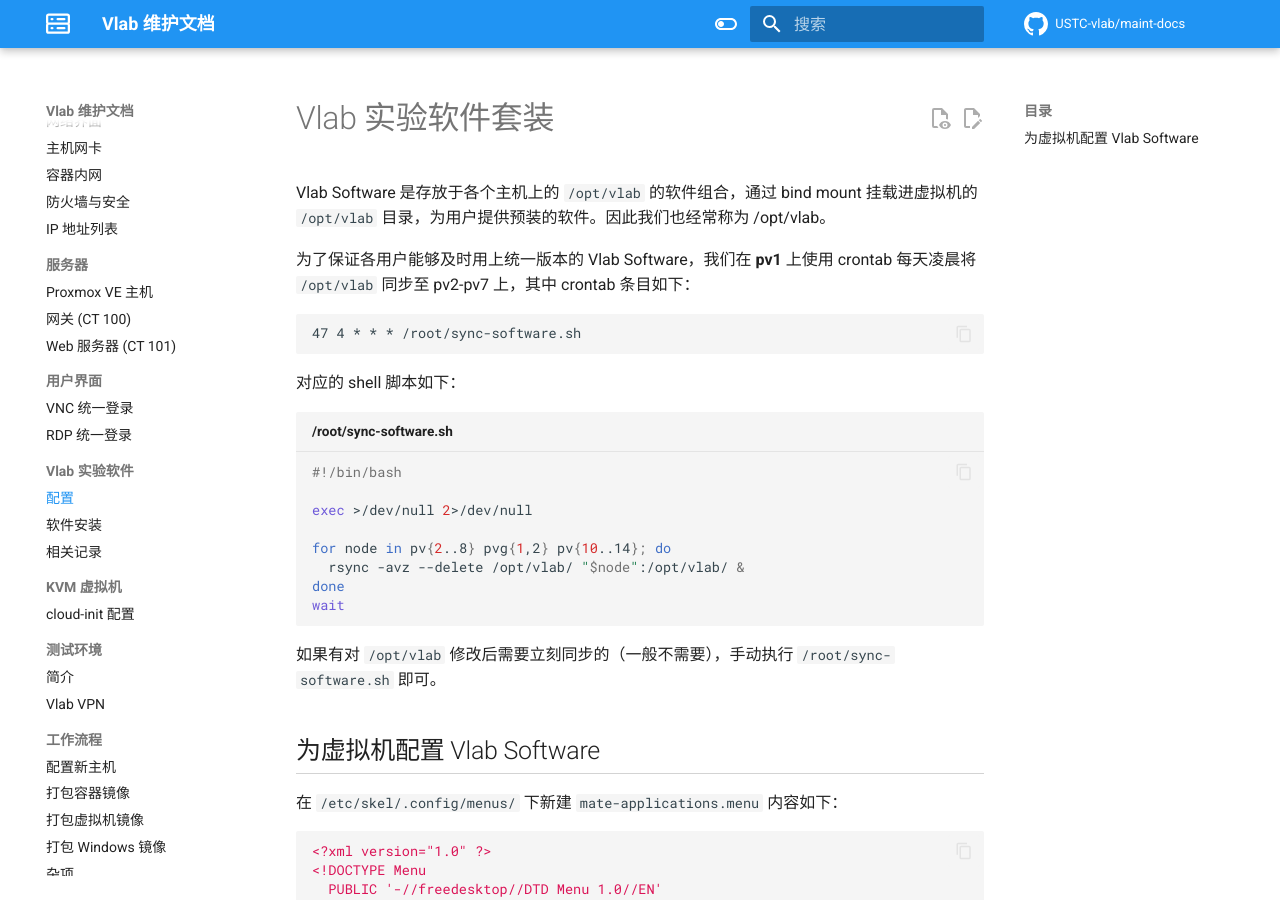
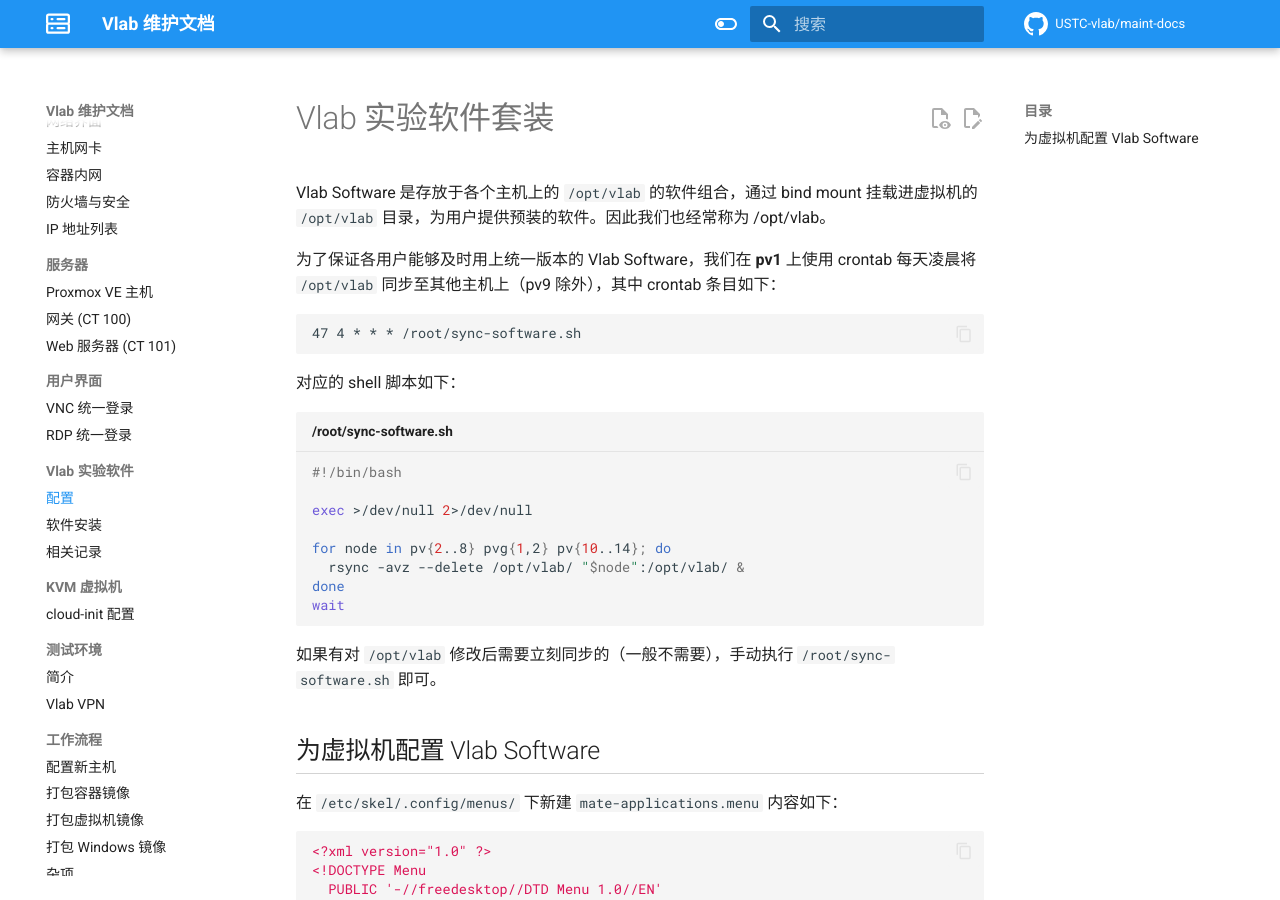
Before and after one commit to USTC-vlab/maint-docs, an MkDocs documentation site: the page built from docs/vlab-software/index.md, in a window 1280 px wide and 900 px high. Built offline with MkDocs 1.6.1 and Material for MkDocs 9.7.7, drawn with Linux system fonts in a browser that asks for light colours; comment, search, counter and statistics services are not loaded.

Commit message:
vlab-software: Misc update

````diff
--- a/docs/vlab-software/index.md
+++ b/docs/vlab-software/index.md
@@ -2,7 +2,7 @@
 
 Vlab Software 是存放于各个主机上的 `/opt/vlab` 的软件组合，通过 bind mount 挂载进虚拟机的 `/opt/vlab` 目录，为用户提供预装的软件。因此我们也经常称为 /opt/vlab。
 
-为了保证各用户能够及时用上统一版本的 Vlab Software，我们在 **pv1** 上使用 crontab 每天凌晨将 `/opt/vlab` 同步至 pv2-pv7 上，其中 crontab 条目如下：
+为了保证各用户能够及时用上统一版本的 Vlab Software，我们在 **pv1** 上使用 crontab 每天凌晨将 `/opt/vlab` 同步至其他主机上（pv9 除外），其中 crontab 条目如下：
 
 ```crontab
 47 4 * * * /root/sync-software.sh
````
